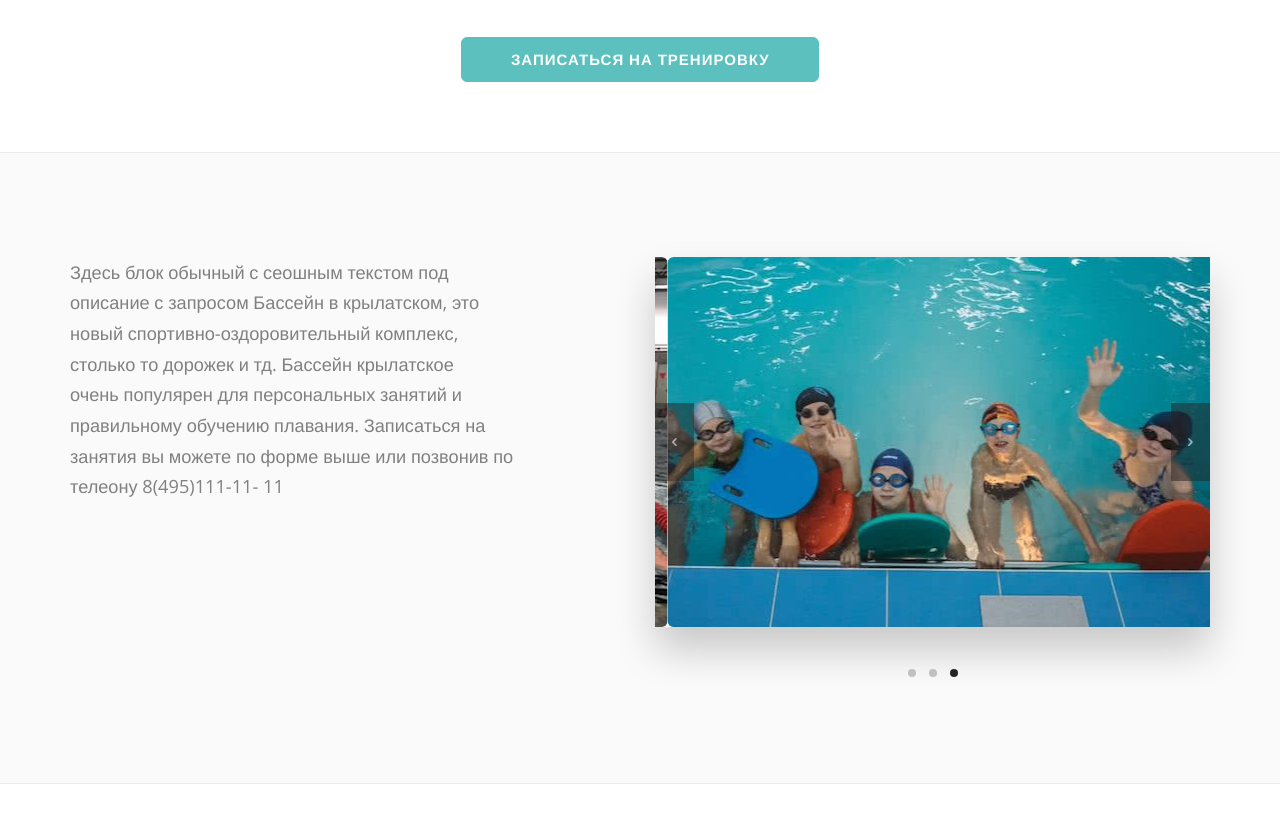
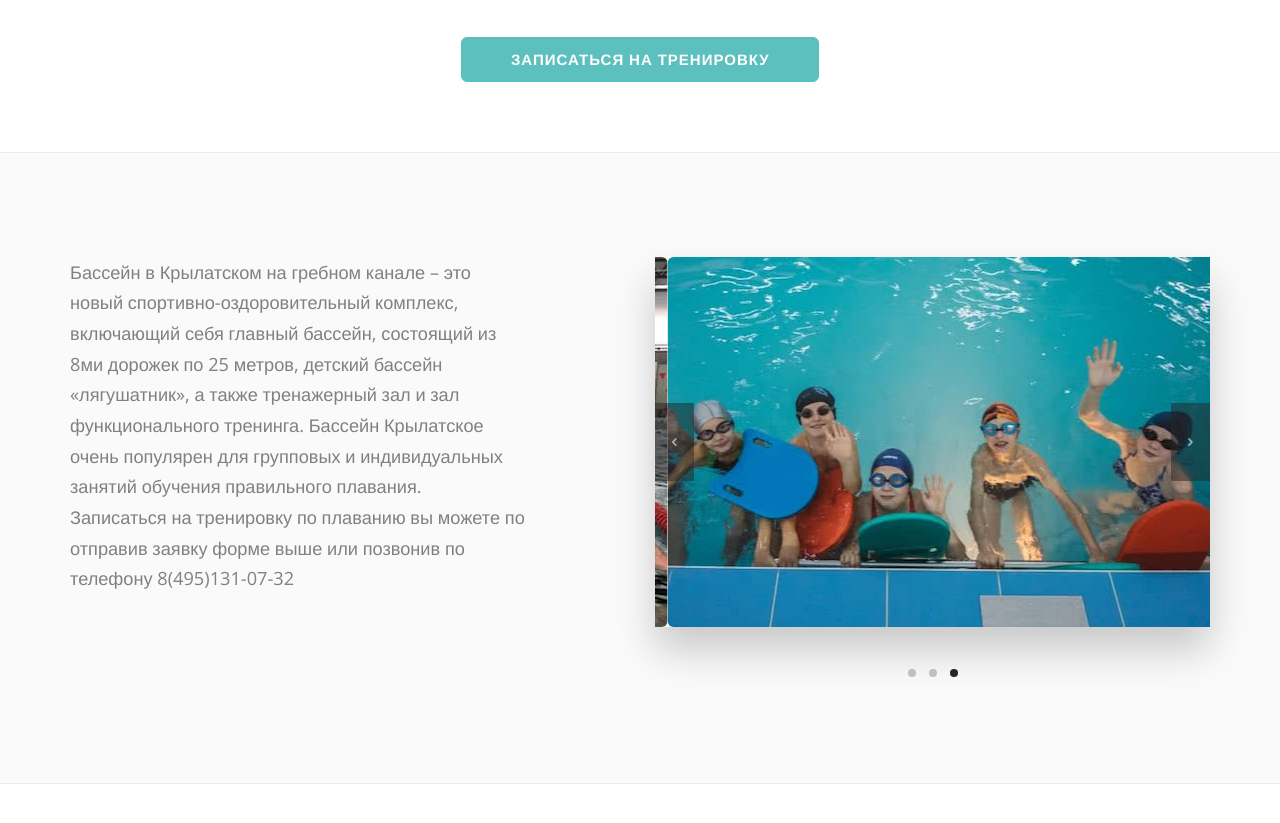
Before and after one commit to zhukovsp/bvk, a Jekyll site: the page built from index.md, in a window 1280 px wide and 900 px high, scrolled down 1769 px, cut to the strip 0-884 px from the top of the window. Shown: the top 823 px of the strip. Built offline with Jekyll 4.4.1, drawn with Linux system fonts in a browser that asks for light colours; some of the changed text lies outside the part shown.

Commit message:
Updated Index

```diff
--- a/index.md
+++ b/index.md
@@ -20,17 +20,18 @@ section_2_subtitle_3: Индивидуальные занятия
 section_2_desc_3: Персональные тренировки по плаванию подходят как взрослым, так и
   детям. Тренировка проходит "один на один" с тренером.
 section_2_button: Записаться на тренировку
-section_3_text: |-
-  Здесь блок обычный с сеошным текстом под описание с запросом Бассейн в крылатском, это
-  новый спортивно-оздоровительный комплекс, столько то дорожек и тд. Бассейн крылатское
-  очень популярен для персональных занятий и правильному обучению плавания. Записаться на
-  занятия вы можете по форме выше или позвонив по телеону 8(495)111-11- 11
-section_4_title: "г. Москва, \nул. Крылатская, д. 25, вл. 2"
-section_4_text_1: 'Телефон: +7 (495) 111-11-11'
+section_3_text: "Бассейн в Крылатском на гребном канале – это новый спортивно-оздоровительный
+  комплекс, включающий себя главный бассейн, состоящий из 8ми дорожек по 25 метров,
+  детский бассейн «лягушатник», а также тренажерный зал и зал функционального тренинга.
+  Бассейн Крылатское очень популярен для групповых и индивидуальных занятий обучения
+  правильного плавания. \nЗаписаться на тренировку по плаванию вы можете по отправив
+  заявку форме выше или позвонив по телефону 8(495)131-07-32"
+section_4_title: г. Москва,  Крылатская ул., вл2 с5
+section_4_text_1: 'Телефон: 8(495)131-07-32'
 section_4_text_2: Позвоните нам или оставьте заявку и мы подберем для вас удобное
-  время и группу для занятий. Наше менеджер перезвонит в течение 15 минут (в рабочее
-  время).
-section_4_text_3: Мы открыты ежедневно с 9 до 17:00 (Мск)
+  время и группу для занятий. Если вдруг не дозвонились - оставьте заявку и мы перезвоним
+  вам в течение 15 минут( в будние дни).
+section_4_text_3: Мы открыты ежедневно с 7 до 23:00 (Мск)
 section_4_button: Записаться на тренировку
 layout: default
 ---
```
